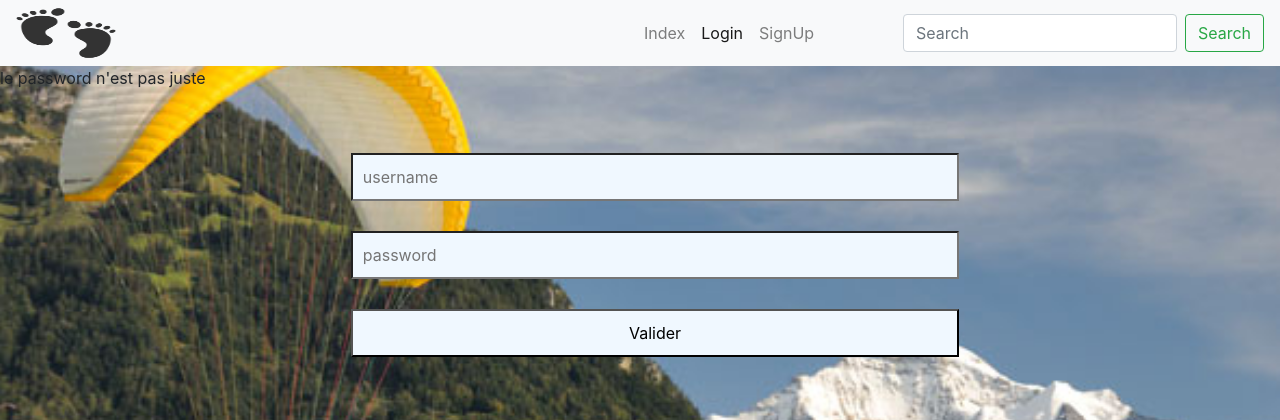
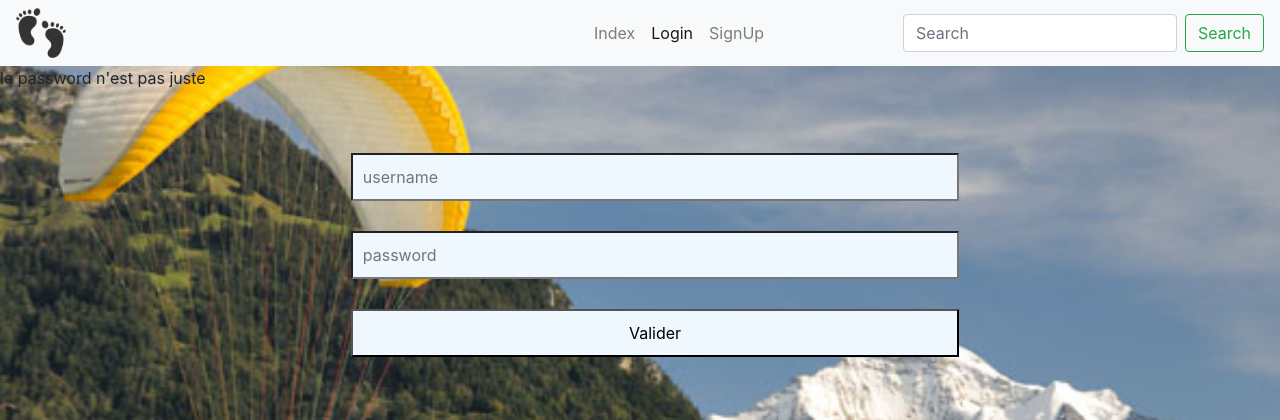
Before and after one commit to jeanTimWEB/Obada-et-Jean, a PHP site: page /login.php?faux=1 in a window 1280 px wide. Shown: the top 420 px of the page. Run offline with PHP 8.4, Linux system fonts and the light colour scheme; some libraries are stand-ins or nearby versions.

Commit message:
fixed logo

```diff
--- a/www/index.php
+++ b/www/index.php
@@ -60,7 +60,7 @@
     <header>
         <nav class="navbar navbar-expand-lg navbar-light bg-light">
             <!---LOGO--->
-            <img class="pics" src="assets/baby-feet-icon-4.png" width="50" height="50" alt="feet-icon">
+            <img src="assets/baby-feet-icon-4.png" width="50" height="50" alt="feet-icon">
             <!---HAMBURGER MENU TOOGLE--->
             <button class="navbar-toggler" type="button" data-toggle="collapse" data-target="#navbarTogglerDemo02"
                 aria-controls="navbarTogglerDemo02" aria-expanded="false" aria-label="Toggle navigation">
--- a/www/inscription.php
+++ b/www/inscription.php
@@ -38,7 +38,7 @@
 
             <nav class="navbar navbar-expand-lg navbar-light bg-light">
                 <!---LOGO--->
-                <img class="pics" src="assets/baby-feet-icon-4.png" width="50" height="50" alt="feet-icon">
+                <img src="assets/baby-feet-icon-4.png" width="50" height="50" alt="feet-icon">
                 <!---HAMBURGER MENU TOOGLE--->
                 <button class="navbar-toggler" type="button" data-toggle="collapse" data-target="#navbarTogglerDemo02"
                     aria-controls="navbarTogglerDemo02" aria-expanded="false" aria-label="Toggle navigation">
--- a/www/login.php
+++ b/www/login.php
@@ -20,7 +20,7 @@ $faux = $_GET['faux'];
     <header>
         <nav class="navbar navbar-expand-lg navbar-light bg-light">
             <!---LOGO--->
-            <img class="pics" src="assets/baby-feet-icon-4.png" width="50" height="50" alt="feet-icon">
+            <img src="assets/baby-feet-icon-4.png" width="50" height="50" alt="feet-icon">
             <!---HAMBURGER MENU TOOGLE--->
             <button class="navbar-toggler" type="button" data-toggle="collapse" data-target="#navbarTogglerDemo02"
                 aria-controls="navbarTogglerDemo02" aria-expanded="false" aria-label="Toggle navigation">
--- a/www/modifier.php
+++ b/www/modifier.php
@@ -34,7 +34,7 @@ require_once "database.php";
 
         <nav class="navbar navbar-expand-lg navbar-light bg-light">
 
-            <img class="pics" src="assets/baby-feet-icon-4.png" width="50" height="50" alt="feet-icon">
+            <img src="assets/baby-feet-icon-4.png" width="50" height="50" alt="feet-icon">
 
             <button class="navbar-toggler" type="button" data-toggle="collapse" data-target="#navbarTogglerDemo02"
                 aria-controls="navbarTogglerDemo02" aria-expanded="false" aria-label="Toggle navigation">
```
